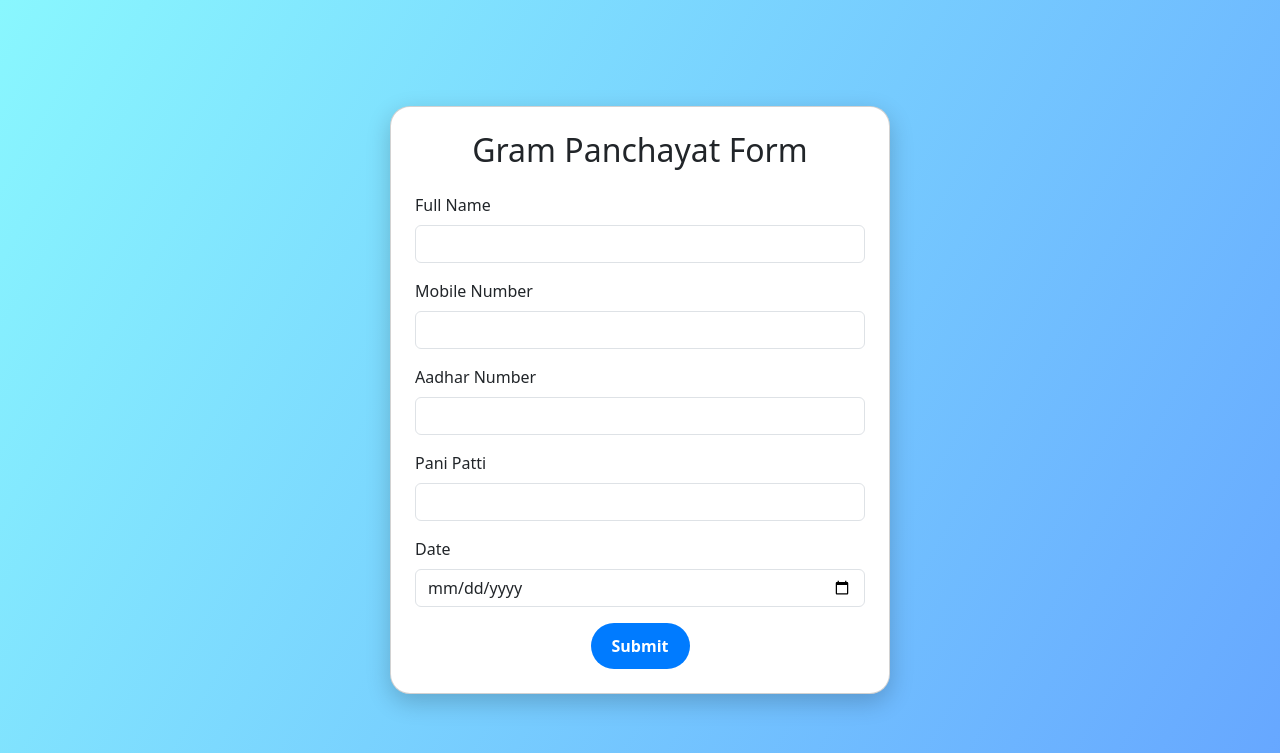
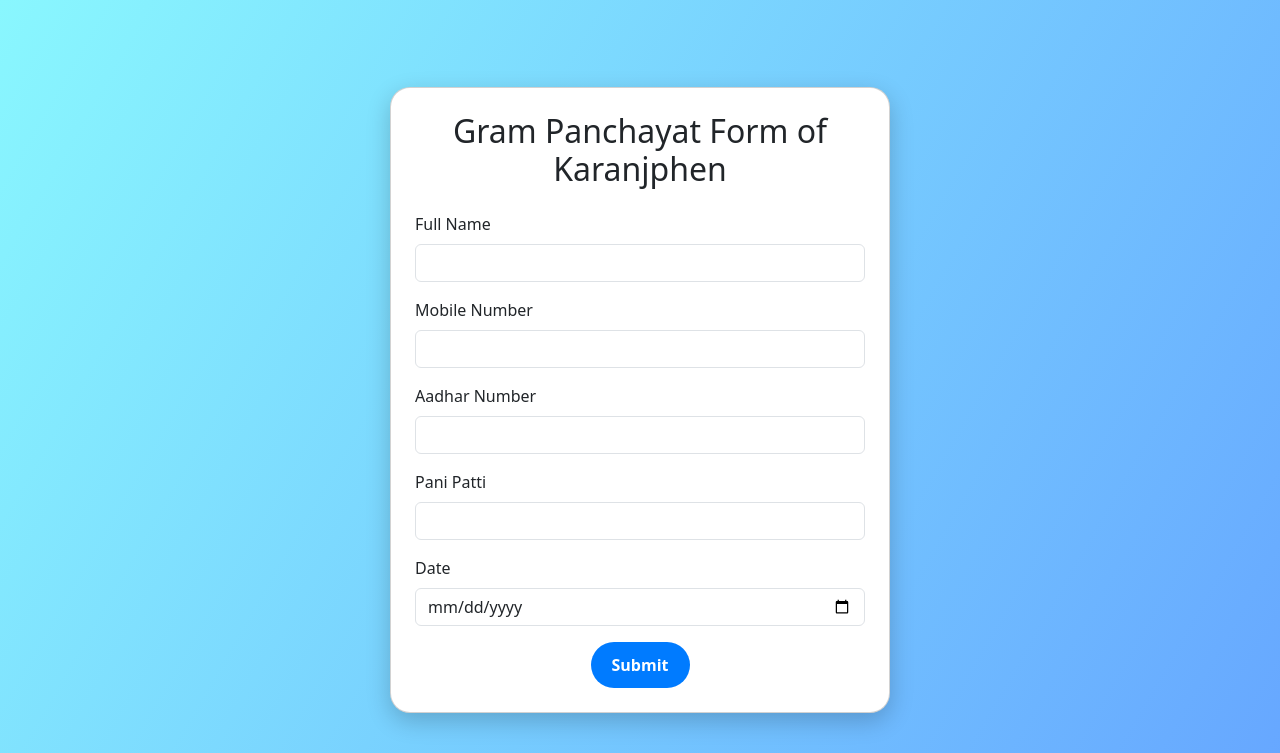
Before and after one commit to rohanmangore09/Grampanchayat-new, a Flask app: page / in a window 1280 px wide. Shown: the top 753 px of the page. Run offline with Flask 3, Linux system fonts and the light colour scheme.

Commit message:
add html

```diff
--- a/templates/index.html
+++ b/templates/index.html
@@ -32,7 +32,7 @@
 </head>
 <body>
   <div class="card p-4" style="width: 500px;">
-    <h2 class="text-center mb-4">Gram Panchayat Form</h2>
+    <h2 class="text-center mb-4">Gram Panchayat Form of Karanjphen </h2>
     <form method="POST">
       <div class="mb-3">
         <label class="form-label">Full Name</label>
```
